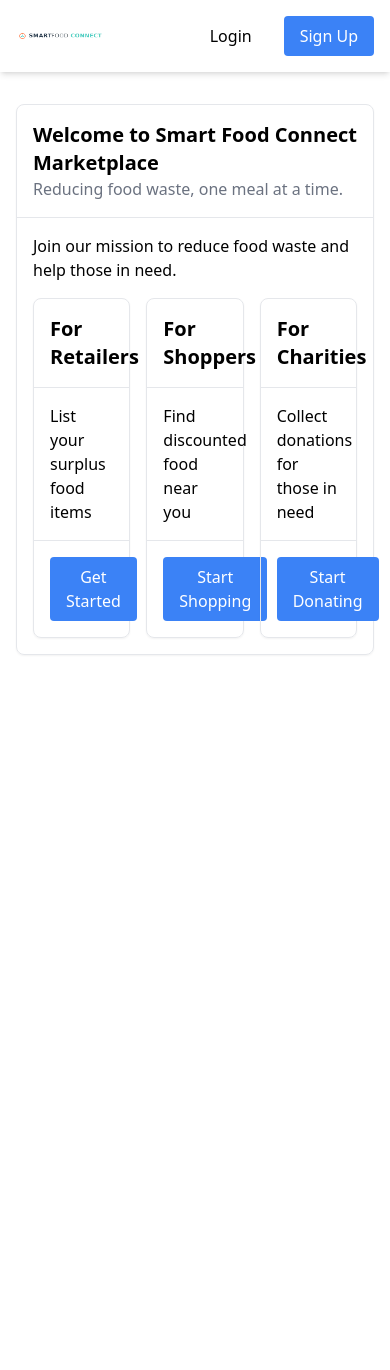
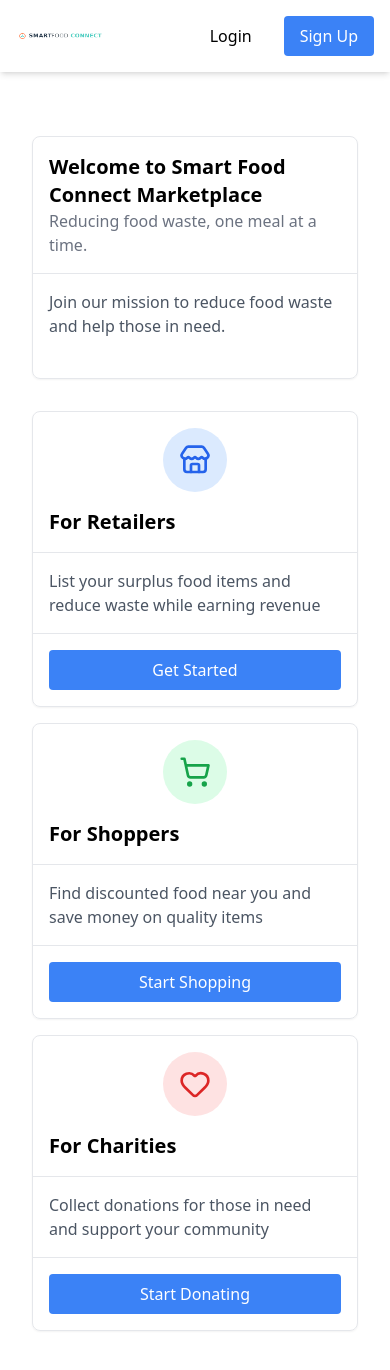
Before and after one commit to yaminibuyya27/smart-food-connect, a React (Vite) app: page / in a window 390 px wide. Shown: the top 1370 px of the page. Before the commit the page ends 844 px from the top, so only its background shows below. Built offline with nearby package versions, Linux system fonts and the light colour scheme; no server answers.

Commit message:
Update HomeView UI and made it responsive

```diff
--- a/src/views/HomeView.jsx
+++ b/src/views/HomeView.jsx
@@ -7,46 +7,100 @@ import {
     CardHeader,
     CardTitle,
 } from '../components/UIComponents';
+import { Store, ShoppingCart, Heart } from 'lucide-react';
 
 const HomeView = ({ setActiveView }) => (
-    <Card>
+    <div className="w-full max-w-7xl mx-auto px-4 sm:px-6 lg:px-8 py-8">
+
+        <Card className="mb-8">
+            <CardHeader className="text-center">
+                <CardTitle className="text-3xl sm:text-4xl lg:text-5xl font-bold mb-4">
+                    Welcome to Smart Food Connect Marketplace
+                </CardTitle>
+                <CardDescription className="text-lg sm:text-xl">
+                    Reducing food waste, one meal at a time.
+                </CardDescription>
+            </CardHeader>
+            <CardContent className="text-center">
+                <p className="text-base sm:text-lg text-gray-600 mb-6">
+                    Join our mission to reduce food waste and help those in need.
+                </p>
+            </CardContent>
+        </Card>
+
+
+        <div className="grid grid-cols-1 md:grid-cols-2 lg:grid-cols-3 gap-4 sm:gap-6">
+
+            <Card className="flex flex-col hover:shadow-lg transition-shadow duration-300">
                 <CardHeader>
-            <CardTitle>Welcome to Smart Food Connect Marketplace</CardTitle>
-            <CardDescription>Reducing food waste, one meal at a time.</CardDescription>
+                    <div className="flex items-center justify-center w-16 h-16 bg-blue-100 rounded-full mb-4 mx-auto">
+                        <Store className="h-8 w-8 text-blue-600" />
+                    </div>
+                    <CardTitle className="text-xl text-center">For Retailers</CardTitle>
                 </CardHeader>
-        <CardContent>
-            <p>Join our mission to reduce food waste and help those in need.</p>
-            <div className="grid grid-cols-3 gap-4 mt-4">
-                <Card>
-                    <CardHeader>
-                        <CardTitle>For Retailers</CardTitle>
-                    </CardHeader>
-                    <CardContent>List your surplus food items</CardContent>
-                    <CardFooter>
-                        <Button onClick={() => setActiveView("retailerBrowse")}>Get Started</Button>
+                <CardContent className="flex-grow text-center">
+                    <p className="text-gray-600">
+                        List your surplus food items and reduce waste while earning revenue
+                    </p>
+                </CardContent>
+                <CardFooter className="pt-4">
+                    <Button
+                        onClick={() => setActiveView("retailerBrowse")}
+                        className="w-full"
+                        size="lg"
+                    >
+                        Get Started
+                    </Button>
                 </CardFooter>
             </Card>
-                <Card>
+
+            <Card className="flex flex-col hover:shadow-lg transition-shadow duration-300">
                 <CardHeader>
-                        <CardTitle>For Shoppers</CardTitle>
+                    <div className="flex items-center justify-center w-16 h-16 bg-green-100 rounded-full mb-4 mx-auto">
+                        <ShoppingCart className="h-8 w-8 text-green-600" />
+                    </div>
+                    <CardTitle className="text-xl text-center">For Shoppers</CardTitle>
                 </CardHeader>
-                    <CardContent>Find discounted food near you</CardContent>
-                    <CardFooter>
-                        <Button onClick={() => setActiveView("userBrowse")}>Start Shopping</Button>
+                <CardContent className="flex-grow text-center">
+                    <p className="text-gray-600">
+                        Find discounted food near you and save money on quality items
+                    </p>
+                </CardContent>
+                <CardFooter className="pt-4">
+                    <Button
+                        onClick={() => setActiveView("userBrowse")}
+                        className="w-full"
+                        size="lg"
+                    >
+                        Start Shopping
+                    </Button>
                 </CardFooter>
             </Card>
-                <Card>
+
+            <Card className="flex flex-col hover:shadow-lg transition-shadow duration-300 md:col-span-2 lg:col-span-1">
                 <CardHeader>
-                        <CardTitle>For Charities</CardTitle>
+                    <div className="flex items-center justify-center w-16 h-16 bg-red-100 rounded-full mb-4 mx-auto">
+                        <Heart className="h-8 w-8 text-red-600" />
+                    </div>
+                    <CardTitle className="text-xl text-center">For Charities</CardTitle>
                 </CardHeader>
-                    <CardContent>Collect donations for those in need</CardContent>
-                    <CardFooter>
-                        <Button onClick={() => setActiveView("charityBrowse")}>Start Donating</Button>
+                <CardContent className="flex-grow text-center">
+                    <p className="text-gray-600">
+                        Collect donations for those in need and support your community
+                    </p>
+                </CardContent>
+                <CardFooter className="pt-4">
+                    <Button
+                        onClick={() => setActiveView("charityBrowse")}
+                        className="w-full"
+                        size="lg"
+                    >
+                        Start Donating
+                    </Button>
                 </CardFooter>
             </Card>
         </div>
-        </CardContent>
-    </Card>
+    </div>
 );
 
 export default HomeView;
```
Lines whose indentation alone changed are shown as unchanged.
